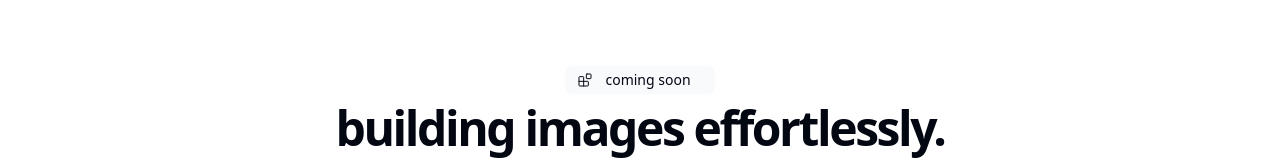
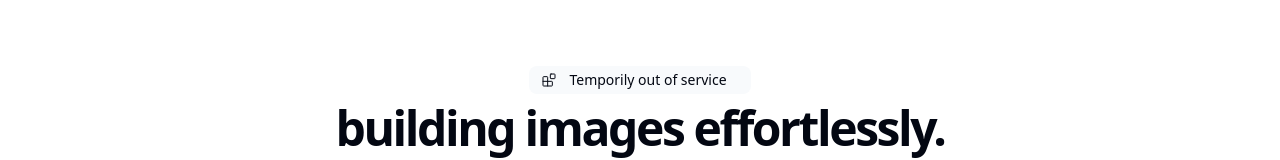
Before and after one commit to Adarsh-jaiss/shipper-ui, a Next.js app: page / in a window 1280 px wide. Shown: the part 214-374 px from the top of the page. Built offline with nearby package versions, Linux system fonts and the light colour scheme.

Commit message:
added out of serice
Signed-off-by: adarsh-jaiss <its.adarshjaiss@gmail.com>

```diff
--- a/src/app/page.js
+++ b/src/app/page.js
@@ -47,7 +47,7 @@ const HomePage = () => {
                 <rect width="7" height="7" x="14" y={3} rx={1}></rect>
                 <path d="M10 21V8a1 1 0 0 0-1-1H4a1 1 0 0 0-1 1v12a1 1 0 0 0 1 1h12a1 1 0 0 0 1-1v-5a1 1 0 0 0-1-1H3"></path>
               </svg>
-              <span className="mx-3">coming soon</span>
+              <span className="mx-3">Temporily out of service</span>
             </a>
 
             <h1 className="text-center text-xl font-bold leading-tight tracking-tighter md:text-5xl lg:leading-[1.1]">
```
